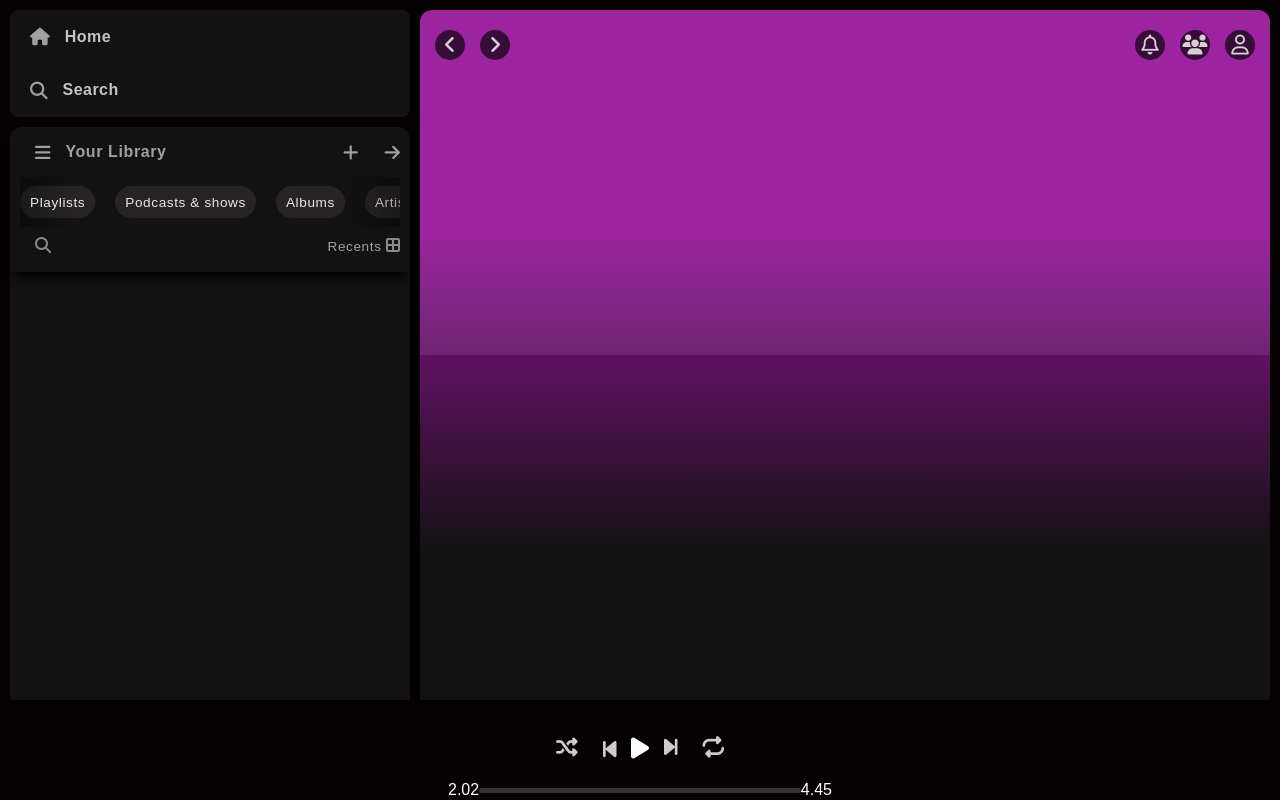
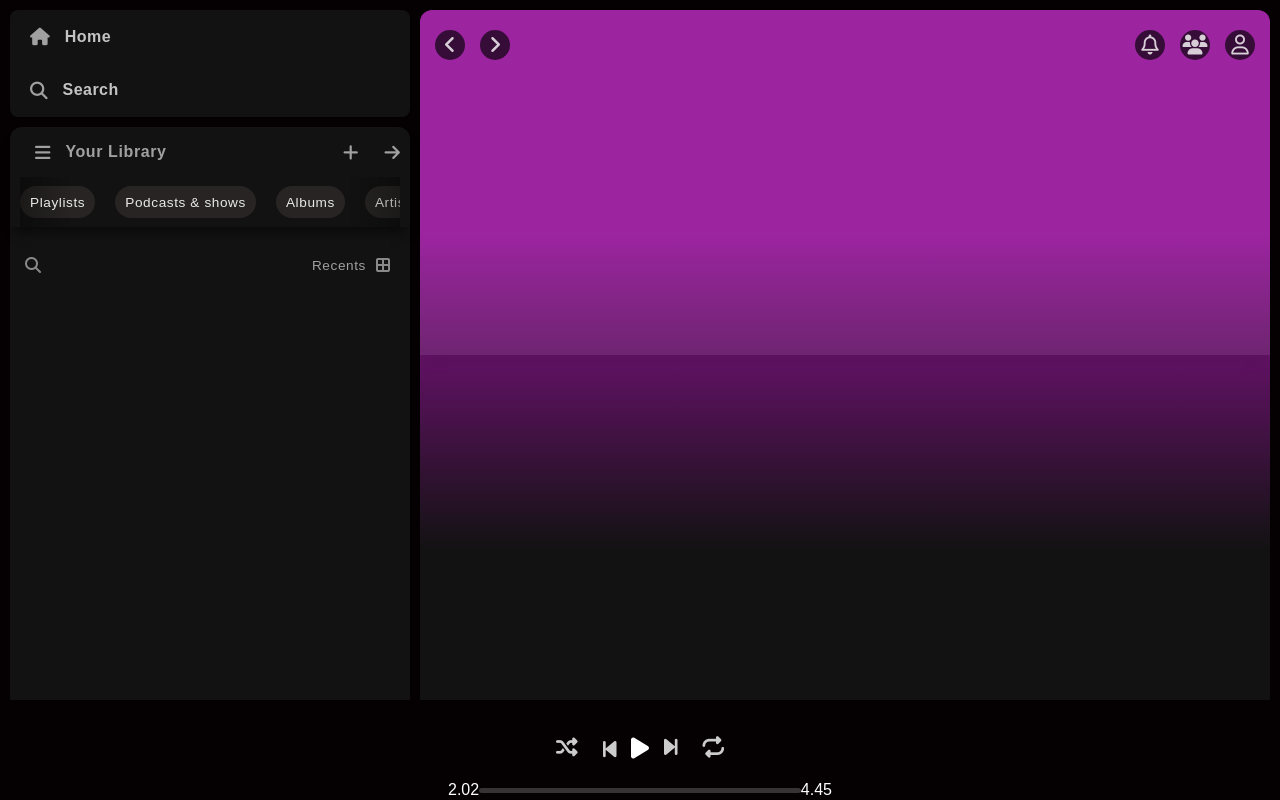
Before and after one commit to Alexyiej/SpotiClone, a website: page src/index.html in a window 1280 px wide. Drawn offline with Linux system fonts and the light colour scheme; files whose address does not match are found by name.

Commit message:
sidebar overflow fix

```diff
--- a/src/assets/styles/main/style.css
+++ b/src/assets/styles/main/style.css
@@ -75,9 +75,10 @@ main > div > aside > :last-child > container > nav{
 	justify-content: center;
 	flex-direction: column;
 	align-items: center;
-	-webkit-box-shadow: 0px 10px 10px -5px rgba(0, 0, 0, 1);
-	-moz-box-shadow: 0px 10px 10px -5px rgba(0, 0, 0, 1);
-	box-shadow: 0px 10px 10px -5px rgba(0, 0, 0, 1);
+	-webkit-box-shadow: 0px 10px 10px -5px rgba(0, 0, 0, 0.5);
+	-moz-box-shadow: 0px 10px 10px -5px rgba(0, 0, 0, 0.5);
+	box-shadow: 0px 10px 10px -5px rgba(0, 0, 0, 0.5);
+
 }
 
 nav .nav-title{
@@ -86,6 +87,7 @@ nav .nav-title{
 	width: 95%;
 	height: 50px;
 }
+
 
 .nav-title .title{
 	display: flex;
@@ -176,32 +178,30 @@ nav .filters .filter:hover{
 
 
 
-nav .menu{
+.section-wrapper .menu{
 	width: 95%;
 	height: 35px;
-	margin-top: 10px;
+	margin-top: 20px;
 	display: flex;
 	justify-content: space-between;
 	align-items: flex-start;
-
 }
-nav .menu span{
+.section-wrapper .menu span{
 	font-size: .85rem;
 	opacity: .60;
 	font-weight: 520;
 	letter-spacing: .6px;
 }
-nav .menu > :first-child{
+.section-wrapper .menu > :first-child{
 	padding-left: 15px;
 }
-nav.menu > :last-child{
-	padding-right: 15px;
+.section-wrapper .menu > :last-child{
 	display: flex;
 	gap: 10px;
 	align-items: center;
 }
 
-nav .menu i{
+.section-wrapper .menu i{
 	opacity: .5;
 }
 
--- a/src/assets/styles/views/playlist/style.css
+++ b/src/assets/styles/views/playlist/style.css
@@ -208,6 +208,9 @@
     overflow-y: auto;
 	display: flex;
 	margin-top: 10px;
+	flex-direction: column;
+	max-height: 60vh;
+	gap: 10px;
 }
 
 .playlists-container > .playlists-wrapper {
--- a/src/index.html
+++ b/src/index.html
@@ -78,6 +78,11 @@
                                     </div>
                                 </div>
                             </div>
+                        </nav>
+
+
+
+                        <div class="playlists-container">
                             <div class="menu">
                                 <div>
                                     <i class="fa-solid fa-magnifying-glass"></i>
@@ -87,8 +92,6 @@
                                     <i class="fa-solid fa-border-all"></i>
                                 </div>
                             </div>
-                        </nav>
-                        <div class="playlists-container">
                             <div class="playlists-wrapper">
 
                             </div>
```
